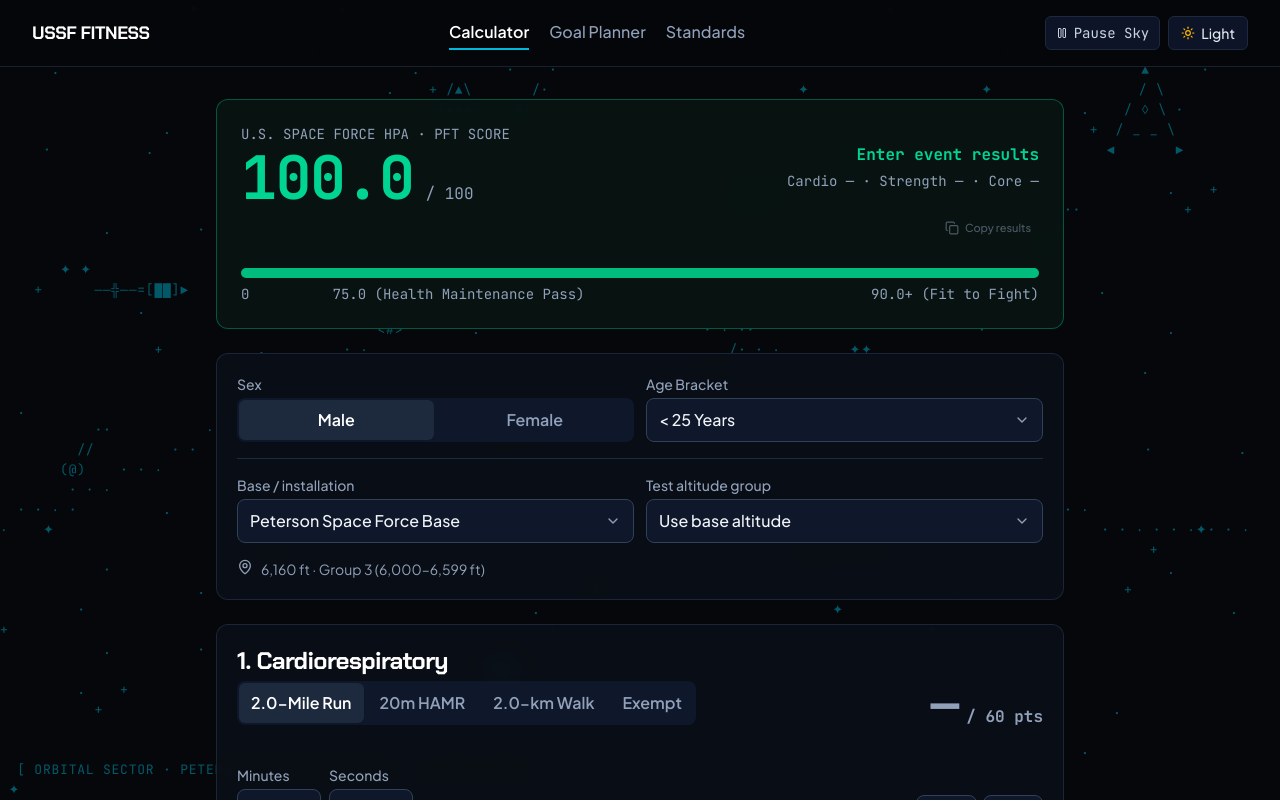
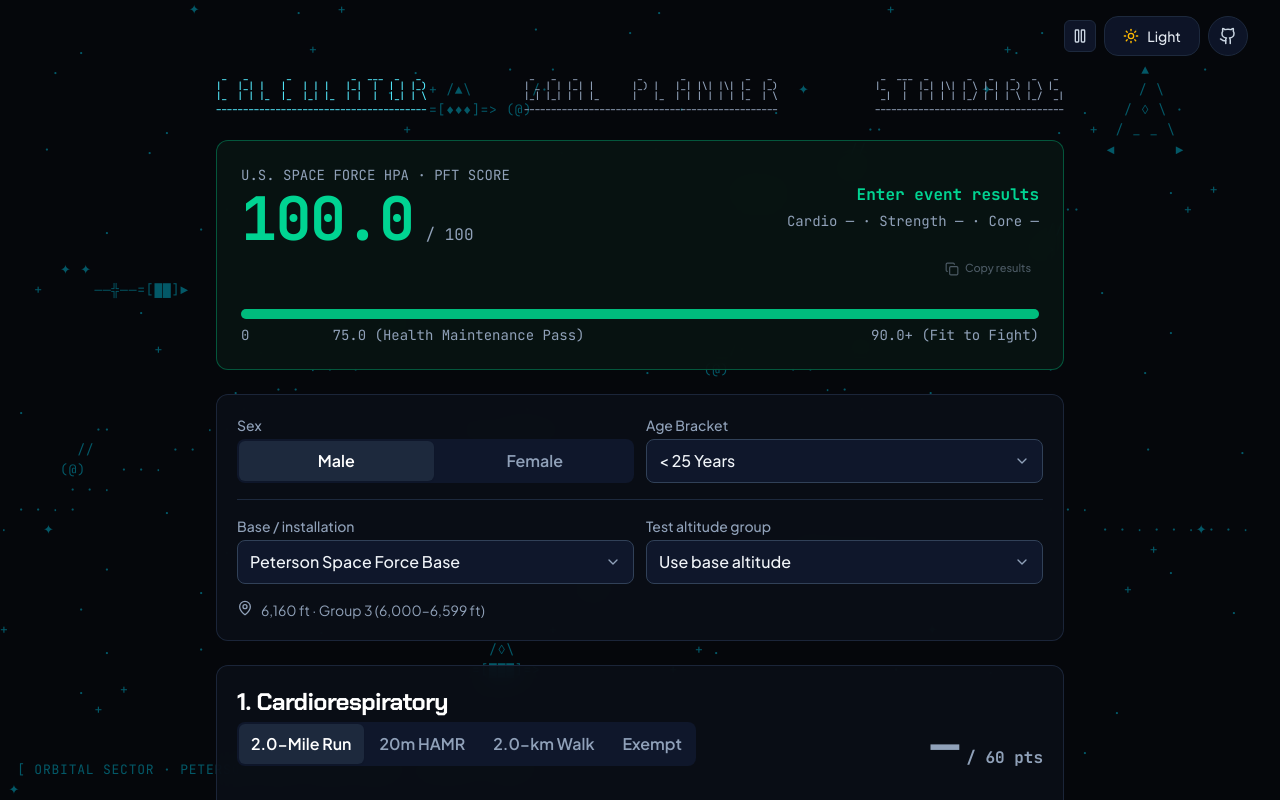
Before and after one commit to woguh/SpaceForce-HPA-calculator, a React (Vite) app: page / in a window 1280 px wide. Shown: the top 800 px of the page. Built offline with nearby package versions, Linux system fonts and the light colour scheme.

Commit message:
Replace header with ASCII navigation and compact controls

```diff
--- a/src/App.tsx
+++ b/src/App.tsx
@@ -2,6 +2,7 @@ import React, { useEffect, useMemo, useRef, useState } from 'react';
 import {
   AlertTriangle,
   CheckCircle2,
+  Github,
   MapPin,
   Moon,
   Pause,
@@ -10,6 +11,7 @@ import {
   Sun,
 } from 'lucide-react';
 import { AsciiOrbitalBanner } from './components/AsciiOrbitalBanner';
+import { AsciiNavigation } from './components/AsciiNavigation';
 import { GoalOptimizerPanel } from './components/GoalOptimizerPanel';
 import { CopyResultsButton } from './components/CopyResultsButton';
 import { MobileScoreSummary } from './components/MobileScoreSummary';
@@ -201,81 +203,53 @@ export default function App() {
         isPaused={isAsciiPaused}
       />
 
-      {/* Minimal Top Bar */}
-      <header className="relative z-20 flex flex-wrap sm:flex-nowrap items-center justify-between gap-x-4 gap-y-2 sm:gap-6 px-4 sm:px-8 py-3 sm:py-4 border-b border-slate-200/80 dark:border-slate-800/80 bg-white/80 dark:bg-[#05070B]/80 backdrop-blur-md">
-        <a
-          href="#top"
-          onClick={(e) => {
-            e.preventDefault();
-            setActiveTab('calculator');
-          }}
-          className="text-base lg:text-lg font-display font-bold tracking-tight text-slate-900 dark:text-white whitespace-nowrap shrink-0"
-        >
-          USSF FITNESS
-        </a>
-
-        <nav
-          aria-label="Workspace Views"
-          className="order-3 sm:order-2 w-full sm:w-auto flex items-center justify-between sm:justify-start gap-4 sm:gap-5 text-xs sm:text-sm lg:text-base font-medium text-slate-600 dark:text-slate-400 border-t border-slate-200/60 dark:border-slate-800/60 sm:border-0 pt-2 sm:pt-0"
-        >
-          {(
-            [
-              { id: 'calculator', label: 'Calculator' },
-              { id: 'goal', label: 'Goal Planner' },
-              { id: 'standards', label: 'Standards' },
-            ] as { id: ActiveTab; label: string }[]
-          ).map((t) => (
-            <button
-              key={t.id}
-              type="button"
-              onClick={() => setActiveTab(t.id)}
-              aria-pressed={activeTab === t.id}
-              className={`py-1 transition-colors whitespace-nowrap shrink-0 cursor-pointer border-b-2 ${
-                activeTab === t.id
-                  ? 'border-cyan-500 text-slate-900 dark:text-white font-semibold'
-                  : 'border-transparent hover:text-slate-900 dark:hover:text-white'
-              }`}
-            >
-              {t.label}
-            </button>
-          ))}
-        </nav>
-
-        <div className="order-2 sm:order-3 flex items-center gap-2 shrink-0">
+      <div className="relative z-20 flex justify-end px-4 sm:px-8 pt-3 sm:pt-4">
+        <div className="flex items-center gap-2">
           <button
             type="button"
             aria-label={isAsciiPaused ? 'Resume background animation' : 'Pause background animation'}
             aria-pressed={isAsciiPaused}
             onClick={() => setIsAsciiPaused((p) => !p)}
-            className="inline-flex items-center gap-1.5 px-2.5 py-1.5 text-xs lg:text-sm font-mono rounded-md border border-slate-200 dark:border-slate-800 bg-white/90 dark:bg-slate-900/90 text-slate-600 dark:text-slate-300 hover:border-cyan-500 transition-colors cursor-pointer whitespace-nowrap shrink-0"
+            title={isAsciiPaused ? 'Resume sky' : 'Pause sky'}
+            className="inline-flex h-11 w-11 sm:h-8 sm:w-8 items-center justify-center rounded-md border border-slate-200 dark:border-slate-800 bg-white/90 dark:bg-slate-900/90 text-slate-600 dark:text-slate-300 hover:border-cyan-500 transition-colors cursor-pointer shrink-0"
           >
-            {isAsciiPaused ? <Play className="w-3 h-3" /> : <Pause className="w-3 h-3" />}
-            <span className="hidden sm:inline">{isAsciiPaused ? 'Play Sky' : 'Pause Sky'}</span>
+            {isAsciiPaused ? <Play className="w-4 h-4" aria-hidden="true" /> : <Pause className="w-4 h-4" aria-hidden="true" />}
           </button>
 
           <button
             type="button"
             aria-label={theme === 'dark' ? 'Switch to Light Mode' : 'Switch to Dark Mode'}
             onClick={() => setTheme((prev) => (prev === 'dark' ? 'light' : 'dark'))}
-            className="inline-flex items-center gap-1.5 px-3 py-1.5 text-xs lg:text-sm font-medium rounded-md border border-slate-200 dark:border-slate-800 bg-white/90 dark:bg-slate-900/90 text-slate-800 dark:text-slate-200 hover:border-cyan-500 transition-colors cursor-pointer whitespace-nowrap shrink-0"
+            className="inline-flex h-11 w-24 sm:h-10 sm:w-24 items-center justify-center text-sm font-medium leading-none rounded-[14px] border border-slate-200 dark:border-slate-800 bg-white/90 dark:bg-slate-900/90 text-slate-800 dark:text-slate-200 hover:border-cyan-500 transition-colors cursor-pointer whitespace-nowrap shrink-0"
           >
-            {theme === 'dark' ? (
-              <>
-                <Sun className="w-3.5 h-3.5 text-amber-400" />
-                <span>Light</span>
-              </>
-            ) : (
-              <>
-                <Moon className="w-3.5 h-3.5 text-slate-700" />
-                <span>Dark</span>
-              </>
-            )}
+            <span className="inline-flex items-center justify-center gap-2">
+              {theme === 'dark'
+                ? <Sun className="h-4 w-4 shrink-0 text-amber-400" aria-hidden="true" />
+                : <Moon className="h-4 w-4 shrink-0 text-slate-700" aria-hidden="true" />}
+              <span className="block leading-none">{theme === 'dark' ? 'Light' : 'Dark'}</span>
+            </span>
           </button>
+
+          <a
+            href="https://github.com/woguh/SpaceForce-HPA-calculator"
+            target="_blank"
+            rel="noopener noreferrer"
+            aria-label="View source on GitHub (opens in a new tab)"
+            title="View source on GitHub"
+            className="inline-flex h-11 w-11 sm:h-10 sm:w-10 pointer-coarse:min-h-11 pointer-coarse:min-w-11 items-center justify-center rounded-[50%] border border-slate-200 dark:border-slate-800 bg-white/90 dark:bg-slate-900/90 text-slate-600 dark:text-slate-300 hover:border-cyan-500 transition-colors shrink-0"
+          >
+            <Github className="h-[18px] w-[18px]" aria-hidden="true" />
+          </a>
         </div>
-      </header>
+      </div>
 
       {/* Focused Center Workspace Floating Over Moving ASCII Sky */}
-      <main className="relative z-10 flex-1 w-full max-w-3xl lg:max-w-4xl mx-auto px-4 sm:px-6 py-8 space-y-6">
+      <main className="relative z-10 flex-1 w-full max-w-3xl lg:max-w-4xl mx-auto px-4 sm:px-6 pt-2 sm:pt-3 pb-8 space-y-6">
+        <AsciiNavigation<ActiveTab>
+          views={[{ id: 'calculator', label: 'Calculator' }, { id: 'goal', label: 'Goal Planner' }, { id: 'standards', label: 'Standards' }]}
+          activeView={activeTab}
+          onChange={setActiveTab}
+        />
         {/* Live Composite Score Hero */}
         <section
           ref={summaryRef}
--- /dev/null
+++ b/src/components/AsciiNavigation.tsx
@@ -0,0 +1,44 @@
+const LETTERS: Record<string, [string, string, string]> = {
+  A: [' _ ', '|_|', '| |'],
+  C: [' _ ', '|  ', '|_ '],
+  D: [' _ ', '| \\', '|_/'],
+  E: [' _ ', '|_ ', '|_ '],
+  G: [' _ ', '| _', '|_|'],
+  L: ['   ', '|  ', '|_ '],
+  N: ['   ', '|\\|', '| |'],
+  O: [' _ ', '| |', '|_|'],
+  P: [' _ ', '|_)', '|  '],
+  R: [' _ ', '|_)', '| \\'],
+  S: [' _ ', '|_ ', ' _|'],
+  T: ['___', ' | ', ' | '],
+  U: ['   ', '| |', '|_|'],
+  ' ': ['   ', '   ', '   '],
+};
+
+function wordArt(label: string) {
+  const letters = [...label.toUpperCase()];
+  const rows = [0, 1, 2].map(row => letters.map(letter => LETTERS[letter][row]).join(' '));
+  return [...rows, '_'.repeat(rows[0].length)].join('\n');
+}
+
+interface AsciiNavigationProps<T extends string> {
+  views: { id: T; label: string }[];
+  activeView: T;
+  onChange: (view: T) => void;
+}
+
+export function AsciiNavigation<T extends string>({ views, activeView, onChange }: AsciiNavigationProps<T>) {
+  return <nav aria-label="Workspace Views" className="flex items-start justify-between gap-2 sm:gap-4">
+    {views.map(view => <button
+      key={view.id}
+      type="button"
+      aria-label={view.label}
+      aria-pressed={activeView === view.id}
+      onClick={() => onChange(view.id)}
+      className={`min-h-11 shrink-0 rounded-sm py-1 text-left font-mono transition-colors cursor-pointer hover:text-cyan-700 dark:hover:text-cyan-200 ${activeView === view.id ? 'text-cyan-700 dark:text-cyan-300' : 'text-slate-600 dark:text-slate-400'}`}
+    >
+      <pre aria-hidden="true" className="hidden select-none font-mono text-[7px] md:text-[8px] lg:text-[9px] font-semibold leading-[1.1] sm:block">{wordArt(view.label)}</pre>
+      <span aria-hidden="true" className="block whitespace-pre select-none text-[10px] min-[375px]:text-xs leading-[1.3] sm:hidden">{`[ ${view.label} ]\n${'_'.repeat(view.label.length + 4)}`}</span>
+    </button>)}
+  </nav>;
+}
```
